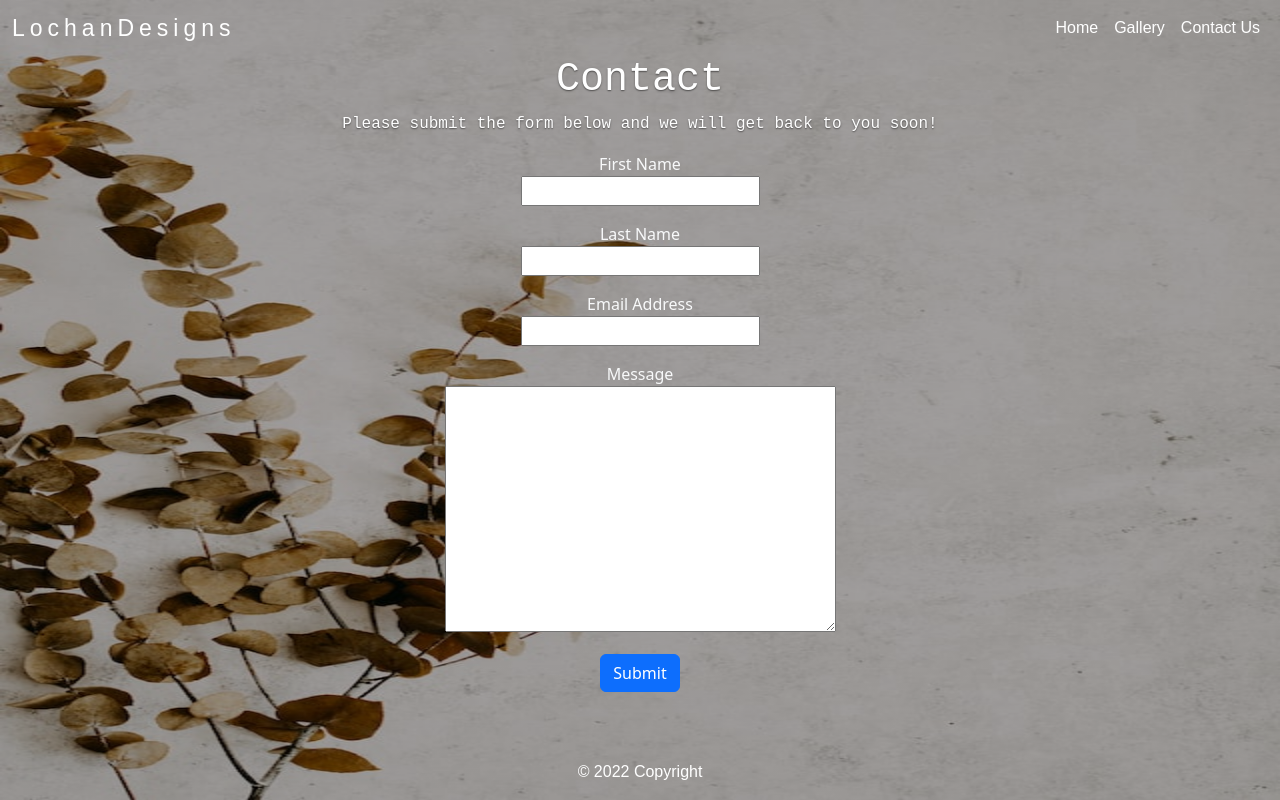
After one commit to NoPlans4Tonight/LochanDesigns, a Django app: page /contact/ in a window 1280 px wide. The commit adds this page. Run offline with Django 3.2, Linux system fonts and the light colour scheme; parts of the project's set-up code (start-up, migrations or seed data) failed here and were passed over.

Commit message:
contact page

```diff
--- /dev/null
+++ b/frontend/forms.py
@@ -0,0 +1,7 @@
+from django import forms
+
+class ContactForm(forms.Form):
+	first_name = forms.CharField(max_length = 50)
+	last_name = forms.CharField(max_length = 50)
+	email_address = forms.EmailField(max_length = 150)
+	message = forms.CharField(widget = forms.Textarea, max_length = 2000)
--- /dev/null
+++ b/frontend/templates/contact.html
@@ -0,0 +1,94 @@
+{% extends 'main.html' %}
+{% block content %}
+
+<style>
+    #success {
+          color: #88B04B;
+          font-family: "Nunito Sans", "Helvetica Neue", sans-serif;
+          font-weight: 900;
+          font-size: 40px;
+          margin-bottom: 10px;
+        }
+    body {
+        text-align: center;
+        background: #EBF0F5;
+      }
+    i {
+        color: #9ABC66;
+        font-size: 100px;
+        line-height: 200px;
+        margin-left:-15px;
+      }
+</style>
+{% if successful_submit %}
+    <script type="text/javascript">
+        $(document).ready(function(){
+            $("#exampleModal").modal('show');
+            $('#id_first_name').val("");
+            $('#id_last_name').val("");
+            $('#id_email_address').val("");
+            $('#id_message').val("");
+        });
+    </script>
+{% endif %}
+<script type="text/javascript">
+    $(document).ready(function(){
+        console.log("hello world");
+    });
+</script>
+
+<div class="modal fade" id="exampleModal" tabindex="-1" role="dialog" aria-labelledby="exampleModalLabel" aria-hidden="true">
+    <div class="modal-dialog" role="document">
+      <div class="modal-content">
+        <div class="modal-header">
+          <h5 class="modal-title" id="exampleModalLabel">Message Sent Succesfully!</h5>
+          <button type="button" data-bs-dismiss="modal" aria-label="Close">
+            <span aria-hidden="true">&times;</span>
+          </button>
+        </div>
+        <div class="modal-body">
+            <div class="card-transparent">
+                <div style="border-radius:200px; height:200px; width:200px; background: #F8FAF5; margin:0 auto;">
+                  <i class="checkmark">✓</i>
+                </div>
+                  <h1 id="success">Success</h1>
+                  <p class="text-white">We received your email request;<br/> we'll be in touch shortly!</p>
+                </div>
+        </div>
+        <div class="modal-footer">
+          <button type="button" class="btn btn-secondary" data-bs-dismiss="modal">Close</button>
+        </div>
+      </div>
+    </div>
+  </div>
+
+<h1>Contact</h1>
+<p id="home_p1">
+    Please submit the form below and we will get back to you soon!
+</p>
+<div class="container col-lg-12 block">
+    <div class="row col-xs-6 block2 center">
+        <form class="form-horizontal" align="center" method="post">
+            {% csrf_token %}
+                <div>
+                    <label class="label label-default text-light" for="{{ form.first_name.id_for_label }}">First Name</label>
+                    <p>{{ form.first_name }}</p>
+                </div>
+                <div >
+                    <label class="label label-default text-light" for="{{ form.last_name.id_for_label }}">Last Name</label>
+                    <p>{{ form.last_name }}</p>
+                </div>
+                <div>
+                    <label class="label label-default text-light" for="{{ form.email_address.id_for_label }}">Email Address</label>
+                    <p>{{ form.email_address }}</p>
+                </div>
+                <div>
+                    <label class="label label-default text-light" for="{{ form.message.id_for_label }}">Message</label>
+                    <p>{{ form.message }}</p>
+                </div>
+                <button class="btn btn-primary" type="submit">Submit</button>
+        </form>
+    </div>
+</div>
+
+{% endblock %}
--- a/frontend/templates/footer.html
+++ b/frontend/templates/footer.html
@@ -1,4 +1,4 @@
 
 <div class="text-center">
-    © 2023 Copyright
+    © 2022 Copyright
 </div>
--- a/frontend/templates/main.html
+++ b/frontend/templates/main.html
@@ -5,6 +5,8 @@
     <meta http-equiv="X-UA-Compatible" content="IE=edge">
     <meta name="viewport" content="width=device-width, initial-scale=1.0">
     <!-- CSS only -->
+    {% load static %}
+    <link href="{% static 'css/style.css' %}" rel="stylesheet">
     <link href="https://cdn.jsdelivr.net/npm/bootstrap@5.2.2/dist/css/bootstrap.min.css" rel="stylesheet" integrity="sha384-Zenh87qX5JnK2Jl0vWa8Ck2rdkQ2Bzep5IDxbcnCeuOxjzrPF/et3URy9Bv1WTRi" crossorigin="anonymous">
     {% load static %}
 
@@ -20,6 +22,7 @@
     </style>
     <!-- JavaScript Bundle with Popper -->
     <script src="https://cdn.jsdelivr.net/npm/bootstrap@5.2.2/dist/js/bootstrap.bundle.min.js" integrity="sha384-OERcA2EqjJCMA+/3y+gxIOqMEjwtxJY7qPCqsdltbNJuaOe923+mo//f6V8Qbsw3" crossorigin="anonymous"></script>
+    <script src="https://code.jquery.com/jquery-3.6.1.slim.min.js" integrity="sha256-w8CvhFs7iHNVUtnSP0YKEg00p9Ih13rlL9zGqvLdePA=" crossorigin="anonymous"></script>
     <title>Lochan Designs</title>
 </head>
 {% if request.get_full_path != '/products/' %}
--- a/frontend/templates/navbar.html
+++ b/frontend/templates/navbar.html
@@ -1,4 +1,4 @@
-{% if request.get_full_path == '/' %}
+{% if request.get_full_path == '/' or request.get_full_path == '/contact/' %}
 <nav class="navbar navbar-expand-lg navbar-dark shadow-5-strong">
 {% else %}
 <nav class="navbar navbar-expand-lg navbar-light shadow-5-strong">
@@ -19,7 +19,7 @@
           <a class="nav-link active" aria-current="page" href="{% url 'products' %}">Gallery</a>
         </li>
         <li class="nav-item">
-          <a class="nav-link active" aria-current="page" href="#">Contact Us</a>
+          <a class="nav-link active" aria-current="page" href="{% url 'contact' %}">Contact Us</a>
         </li>
       </ul>
     </div>
--- a/frontend/urls.py
+++ b/frontend/urls.py
@@ -6,6 +6,7 @@ from django.conf import settings
 urlpatterns = [
 
     path('products/', views.products, name='products'),
+    path('contact/', views.contact_page, name='contact'),
     # path("", views.inventory, name='inventory')
     path("", views.home_page, name='home')
 ]
--- a/frontend/views.py
+++ b/frontend/views.py
@@ -1,5 +1,8 @@
-from django.shortcuts import render
+from django.shortcuts import render, redirect
 from django.shortcuts import get_object_or_404
+from django.core.mail import send_mail, BadHeaderError
+from django.http import HttpResponse
+from .forms import ContactForm
 from .models import *
 
 def products(request):
@@ -8,3 +11,25 @@ def products(request):
 
 def home_page(request):
     return render(request, 'home.html')
+
+def contact_page(request):
+	if request.method == 'POST':
+		form = ContactForm(request.POST)
+		if form.is_valid():
+			subject = "Website Inquiry"
+			body = {
+			'first_name': form.cleaned_data['first_name'],
+			'last_name': form.cleaned_data['last_name'],
+			'email': form.cleaned_data['email_address'],
+			'message':form.cleaned_data['message'],
+			}
+			message = "\n".join(body.values())
+
+			try:
+				send_mail(subject, message, 'haley@lochandesigns.com', ['haley@lochandesigns.com', 'jlochan53@gmail.com'])
+			except BadHeaderError:
+				return HttpResponse('Invalid header found.')
+			return render(request, "contact.html",{'form':form, 'successful_submit': True})
+
+	form = ContactForm()
+	return render(request, "contact.html", {'form':form})
--- a/static/css/style.css
+++ b/static/css/style.css
@@ -1,3 +1,10 @@
+h1, h4 {
+    justify-content: center;
+    font-family: 'Courier New', Courier, monospace;
+    color: #fff;
+    text-shadow: 0 .05rem .1rem rgba(0, 0, 0, .5);
+}
+
 #home_h1, #home_p1 {
     justify-content: center;
     font-family: 'Courier New', Courier, monospace;
```
Also changed, not shown: LochanDesigns/settings.py (+13 -0 lines), 1 other file.
